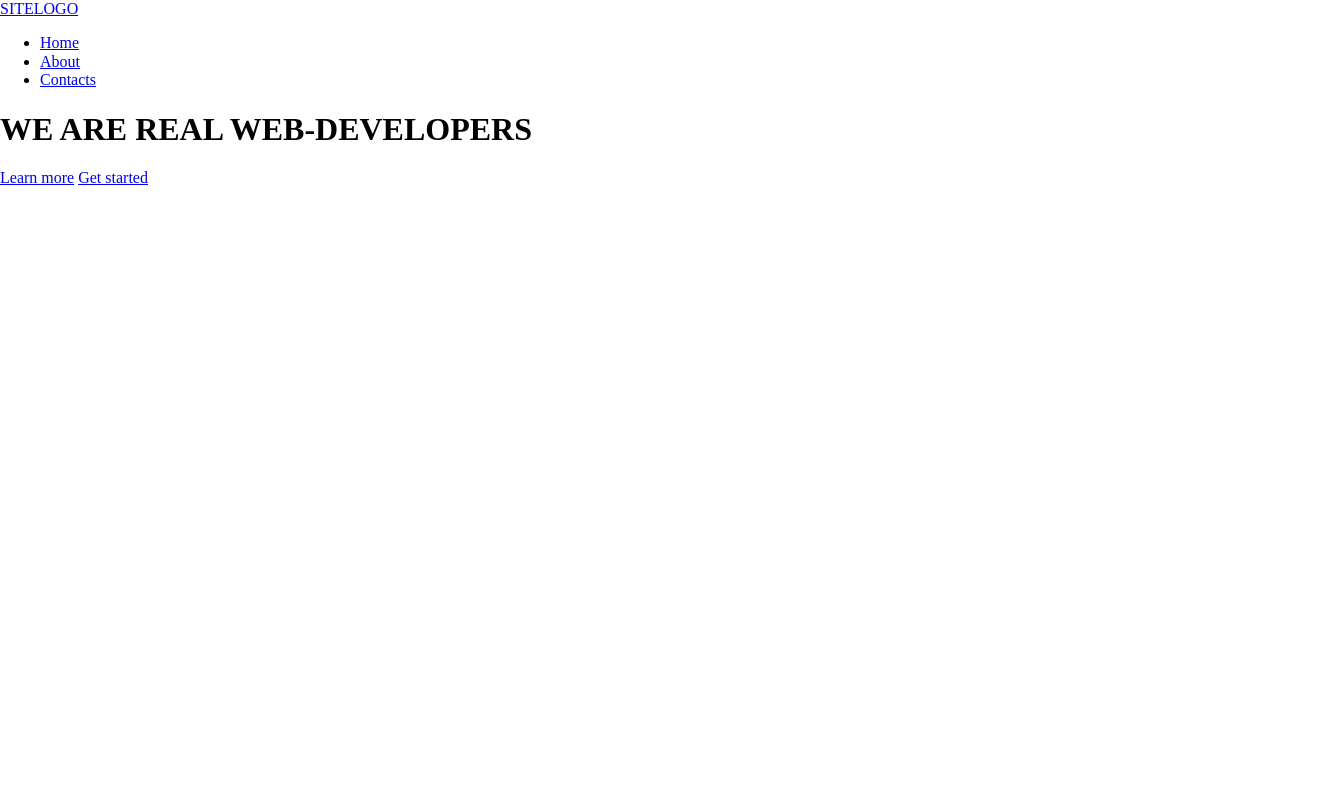
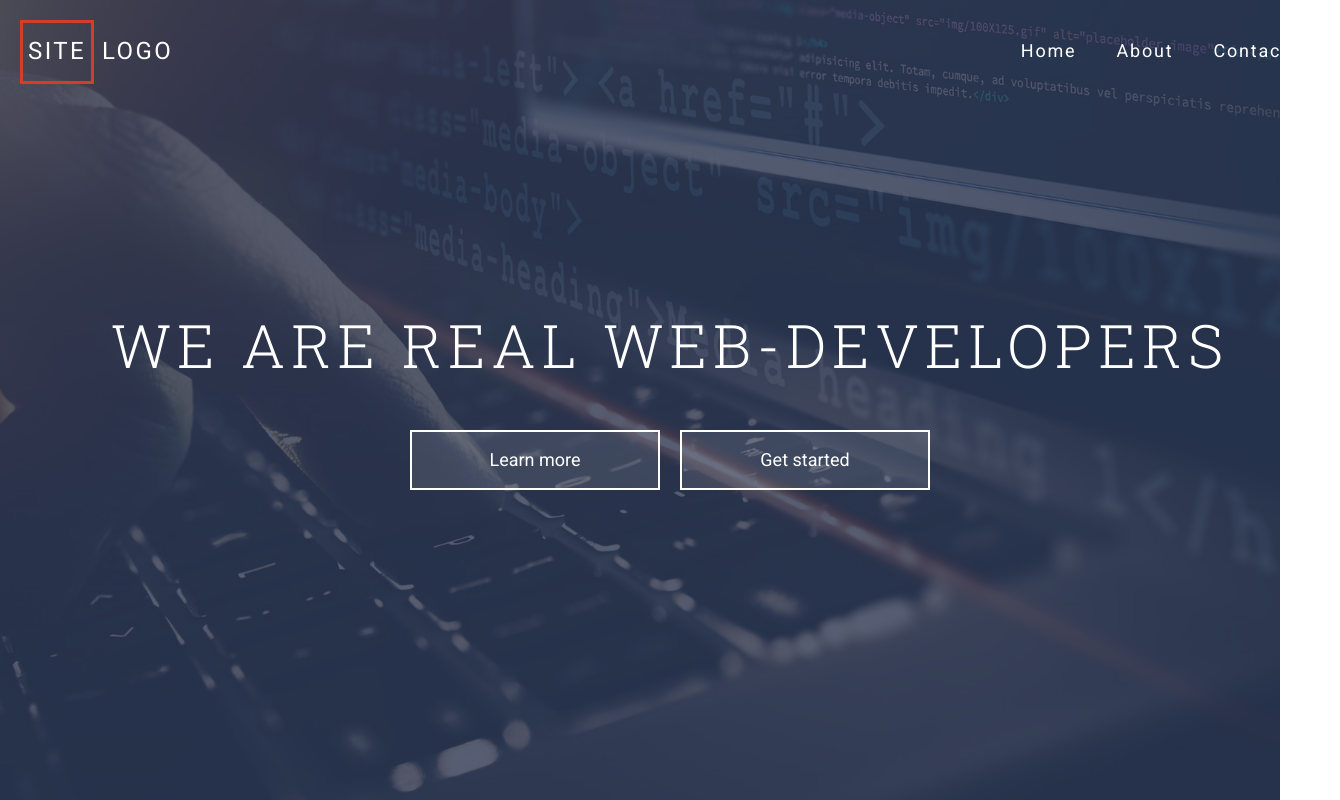
Before and after one commit to aylingyoren/grid-template-aylin, a website: page index.html in a window 1280 px wide. Shown: the whole page, 1340 px wide, since content can reach past the window. Drawn offline with Linux system fonts and the light colour scheme.

Commit message:
second_half
now the first screen is 80% accurate.

```diff
--- a/assets/css/style.css
+++ b/assets/css/style.css
@@ -478,3 +478,147 @@ template {
 /*
  * Наш код пишем здесь
  */
+
+* {
+  box-sizing: border-box;
+}
+
+html {
+  font-size: 16px;
+  font-family: 'Roboto', sans-serif;
+  overflow-y: scroll;
+}
+
+h1 {
+  font-family: 'Roboto Slab', serif;
+  font-weight: 300;
+  text-align: center;
+  letter-spacing: 0.1em;
+  font-size: 3.75rem;
+}
+
+a {
+  color: #ffffff;
+  text-decoration: none;
+}
+
+.btn {
+  min-width: 250px;
+  height: 60px;
+  border: 2px solid #ffffff;
+  background-color: rgba(255, 255, 255, 0.1);
+  display: block;
+  font-size: 1.125rem;
+  text-align: center;
+  padding: 18px 20px;
+}
+
+.header {
+  min-height: 100vh;
+  background-color: #2d3651;
+  color: #ffffff;
+  background-image: url(../img/img-header.png);
+  background-position: center;
+  background-size: cover;
+  background-repeat: no-repeat;
+  position: relative;
+  padding: 100px 0;
+  display: grid;
+  align-content: center;
+}
+
+.header-overlay {
+  background-color: #2d3651;
+  position: absolute;
+  top: 0;
+  right: 0;
+  bottom: 0;
+  left: 0;
+  opacity: 0.8;
+}
+
+.header-menu {
+  position: absolute;
+  z-index: 1;
+  top: 0;
+  left: 0;
+  right: 0;
+}
+
+.header-menu__container,
+.header-content__container {
+  padding-left: 20px;
+  padding-right: 20px;
+  width: 1340px;
+  margin: auto;
+}
+
+.header-menu__container {
+  display: grid;
+  grid-template-columns: auto 1fr;
+  align-items: center;
+}
+
+.header-logo {
+  font-size: 1.5rem;
+  letter-spacing: 0.1em;
+  margin-top: 20px;
+  margin-bottom: 20px;
+}
+
+.header-logo__link {
+  padding: 20px 20px 20px 0;
+}
+
+.header-logo__accent {
+  display: inline-block;
+  border: 3px solid #d53d27;
+  padding: 15px 5px 15px 5px;
+  margin-right: 8px;
+}
+
+.header-navbar__btn {
+  display: none;
+}
+
+.header-navbar__list {
+  display: grid;
+  justify-content: end;
+  grid-template-columns: repeat(auto-fit, minmax(50px, max-content));
+  list-style: none;
+  margin: 0;
+  padding: 0;
+}
+
+.header-navbar__item {
+  margin-left: 10px;
+  margin-right: 10px;
+}
+
+.header-navbar__link {
+  display: block;
+  padding: 20px 10px;
+  font-size: 1.125rem;
+  letter-spacing: 0.1em;
+}
+
+.header-content {
+  position: relative;
+}
+
+.header-content__container {
+
+}
+
+.header-content__title {
+  margin: 0 0 51px 0;
+}
+
+.header-content__actions {
+  display: flex;
+  justify-content: center;
+}
+
+.header-content__actions .btn:first-of-type {
+  margin-right: 20px;
+}
--- a/gulpfile.js
+++ b/gulpfile.js
@@ -76,6 +76,7 @@ function watchFiles() {
   watch(path.scssFiles, series(scss));
   watch(path.htmlFiles, sync);
   watch(path.jsFiles, sync);
+  /* watch(path.cssFiles, sync); */
 }
 
 task('comb', series(comb));
--- a/index.html
+++ b/index.html
@@ -16,11 +16,11 @@
     <div class="header-overlay"></div>
     <div class="header-menu">
       <div class="header-menu__container">
-        <dli class="header-logo">
+        <div class="header-logo">
           <a href="#" class="header-logo__link">
             <span class="header-logo__accent">SITE</span>LOGO
           </a>
-        </dli
+        </div>
         <nav class="header-navbar">
           <div class="header-navbar__btn">
             <span class="header-navbar__btn-row"></span>
@@ -36,6 +36,7 @@
               <a class="header-navbar__link" href="#">Contacts</a></li>
           </ul>
         </nav>
+      </div>
       </div>
     <div class="header-content">
       <div class="header-content__container">
```
